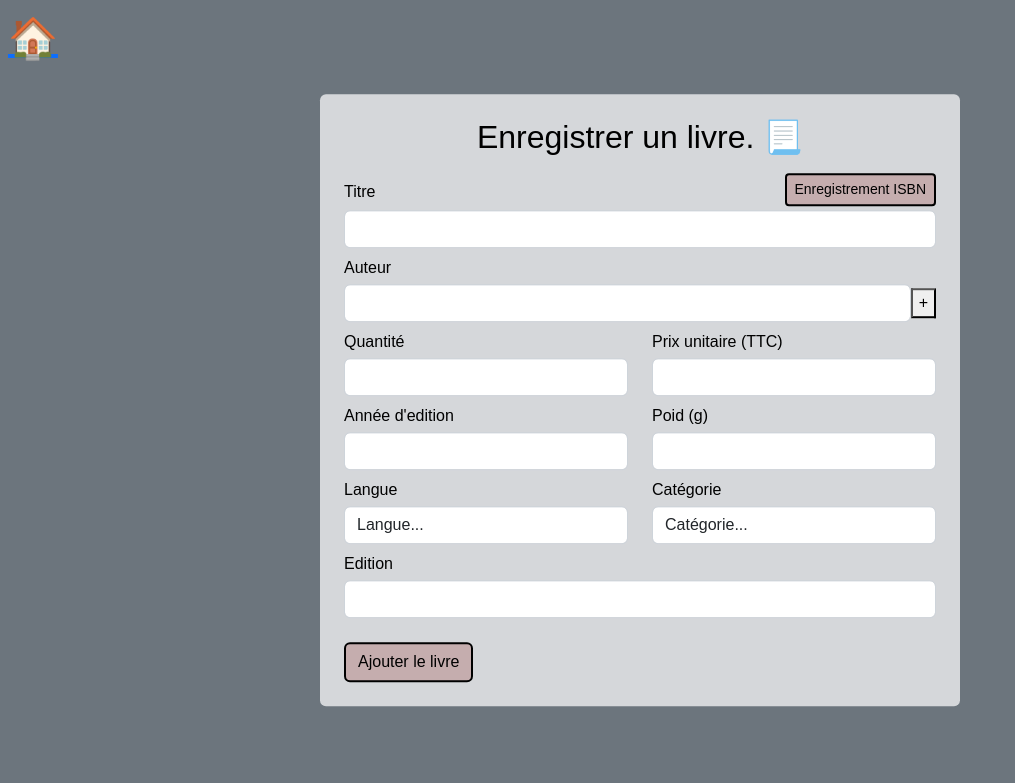
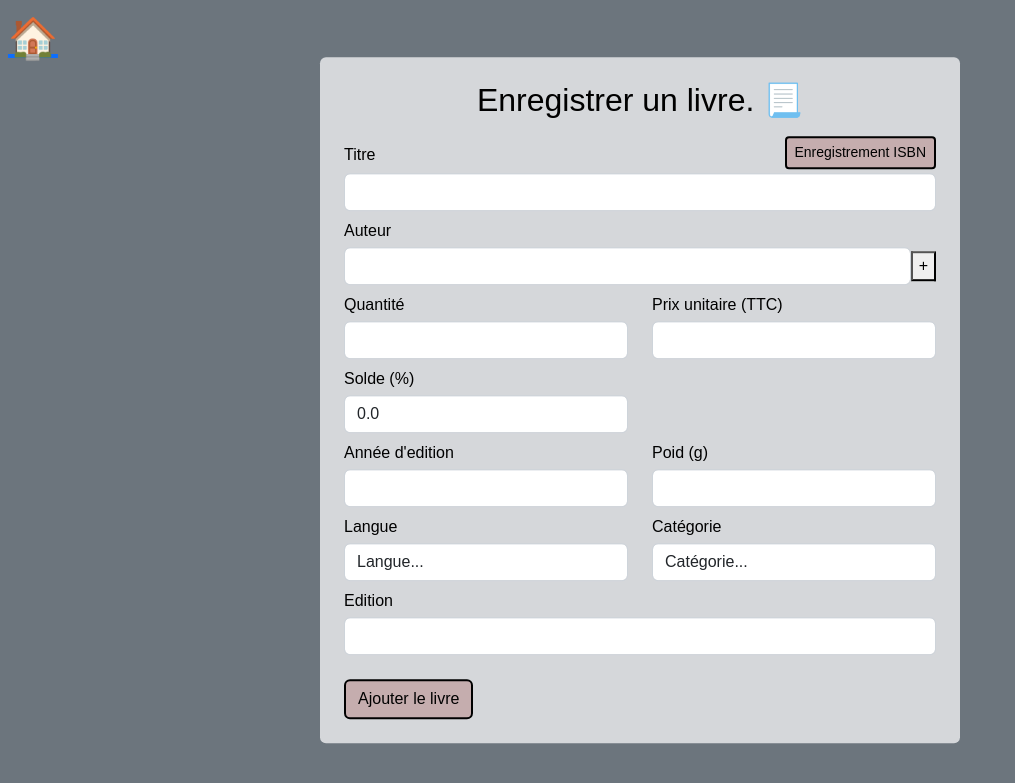
Before and after one commit to gabinforrat/librairie_ru_fr, a Flask app: page /enregistrement in a window 1280 px wide. Shown: the top 783 px of the page, without its empty margins (0-1015 px from the left). Run offline with Flask 3, Linux system fonts and the light colour scheme; some libraries are stand-ins or nearby versions; some web fonts are replaced.

Commit message:
Add price reduction

```diff
--- a/database.sql
+++ b/database.sql
@@ -36,6 +36,7 @@ CREATE TABLE Livre(
 	quantite INTEGER,
 	annee INTEGER,
 	poid REAL,
+	solde REAL,
 	FOREIGN KEY(lang)
 		REFERENCES Langue(idLangue)
 	FOREIGN KEY(edition)
--- a/src/app.py
+++ b/src/app.py
@@ -49,14 +49,6 @@ Retour:
 """
 def calculHT(prixTTC):
 	return (prixTTC/TVA)
-
-########
-# TEST #
-@app.route("/test",methods=["GET","POST"])
-def test():
-	return "Test"
-
-########
 
 @app.route("/",methods=["GET"])
 def main():
@@ -221,10 +213,14 @@ def livre_sauvegarde():
 		"poid" :  0.0,
 		"annee":  int(request.form['annee']),
 		"id_edition" : -1,
+		"solde" : 0.0,
 	}
 	poid = request.form['poid']
 	if poid:
 		livre['poid'] = float(poid)
+	solde = request.form['solde']
+	if solde:
+		livre['solde'] = float(solde)
 
 	livre["id_edition"] = database_enregistrement_edition(edition)
 	id_livre = database_enregistrement_livre(livre)
@@ -245,7 +241,8 @@ def livre_modifie_bd(livre):
 	prixHT = ?,
 	quantite = ?,
 	annee = ?,
-	poid = ?
+	poid = ?,
+	solde = ?
 	WHERE idLivre = ?
 	"""
 
@@ -261,6 +258,7 @@ def livre_modifie_bd(livre):
 		livre["quantite"],
 		livre["annee"],
 		livre["poid"],
+		livre["solde"],
 		livre["id_livre"],
 	)
 	cursor.execute(sqlite_update,sqlite_value)
@@ -274,12 +272,6 @@ def livre_modifie():
 	edition=request.form['edition']
 	auteurs=request.form.getlist("auteur")
 	auteurs_list = []
-	# for a in auteurs:
-	# 	auteurs_list.append({
-	# 		"original" : str(a),
-	# 		"traduit" : transcription_russe_vers_france(a),
-	# 		})
-
 	titre=request.form['titre']
 	titre_traduit = request.form['titre_traduit']
 
@@ -305,11 +297,14 @@ def livre_modifie():
 		"poid" :  0.0,
 		"annee":  int(request.form['annee']),
 		"edition" : id_edition,
-		# "auteurs" : auteurs,
+		"solde" : 0.0
 	}
 	poid = request.form['poid']
 	if poid:
 		livre['poid'] = float(poid)
+	solde = request.form['solde']
+	if solde:
+		livre['solde'] = float(solde)
 
 	livre_modifie_bd(livre)
 
@@ -401,10 +396,10 @@ Retour :
 def database_enregistrement_livre(livre : dir):
 	sqlite_value = (livre['isbn'],livre['titre']['orginal'],livre['titre']['traduit'],
 		livre['langue'],livre['id_edition'],livre['categorie'],livre['prix']['ttc'],livre['prix']['ht'],
-		livre['quantite'],livre['annee'],livre['poid'],)
+		livre['quantite'],livre['annee'],livre['poid'],livre['solde'])
 	sqlite_insert ="""INSERT INTO Livre
-	(ISBN,titreOriginal,titreTraduit,lang,edition,categorie,prixTTC,prixHT,quantite,annee,poid)
-	VALUES(?,?,?,?,?,?,?,?,?,?,?)"""
+	(ISBN,titreOriginal,titreTraduit,lang,edition,categorie,prixTTC,prixHT,quantite,annee,poid,solde)
+	VALUES(?,?,?,?,?,?,?,?,?,?,?,?)"""
 	cursor.execute(sqlite_insert,sqlite_value)
 	connection.commit()
 	cursor.execute("SELECT MAX(idLivre) FROM Livre")
@@ -492,7 +487,7 @@ Returns:
 	- livre (dir) : dictionnaire contenant toutes les informations sur le livre
 """
 def get_info_livre(id : int):
-	sqlite_select_livre = """SELECT L.ISBN, L.titreOriginal, L.titreTraduit, L.quantite, L.prixTTC, LAN.idLangue, LAN.nomLangue, C.idCategorie, C.nomCategorie, L.poid, L.annee, E.idEdition, E.nomEdition
+	sqlite_select_livre = """SELECT L.ISBN, L.titreOriginal, L.titreTraduit, L.quantite, L.prixTTC, LAN.idLangue, LAN.nomLangue, C.idCategorie, C.nomCategorie, L.poid, L.annee, E.idEdition, E.nomEdition, L.solde
 	FROM Livre AS L, Edition AS E, LienAuteurLivre AS LAL, Categorie AS C, Langue AS LAN
 	WHERE L.idLivre = ?
 	AND LAL.idLivre = L.idLivre
@@ -535,8 +530,9 @@ def get_info_livre(id : int):
 		"annee": livre_result[10],
 		"edition" : {
 			"identifiant" : livre_result[11],
-			"nom" : livre_result[12]
-		}
+			"nom" : livre_result[12],
+		},
+		"solde" : livre_result[13],
 	}
 
 	for auteur in auteurs_result:
@@ -776,4 +772,4 @@ def erreur500(e):
 	return "probleme d'execution"
 
 if __name__ == '__main__':
-	app.run(host="0.0.0.0", port="8000", debug=False)
+	app.run(host="0.0.0.0", port="8000", debug=True)
--- a/src/ods_entree.py
+++ b/src/ods_entree.py
@@ -47,6 +47,7 @@ for row in sheet.values:
 		"poid" :  0.0,
 		"annee":  0,
 		"id_edition" : 0,
+		"solde" : 0.0,
 	}
 
 	# Titre
--- a/src/templates/enregistrement_livre.html
+++ b/src/templates/enregistrement_livre.html
@@ -60,6 +60,17 @@
                         <label for="prix" class="mt-2">Prix unitaire (TTC)</label>
                         <input type="number" name="prix" min="0" step="any" class="mt-1 form-control"
                         required />
+                    </div>
+                </div>
+
+                <div class="row slideUp">
+                    <div class="col">
+                      <label for="solde" class="mt-2">Solde (%)</label>
+                      <input type="number" name="solde" min="0" max="100" step="0.01" class="mt-1 form-control"
+                      value="0.0">
+                    </div>
+
+                    <div class="col slideUp">
                     </div>
                 </div>
 
--- a/src/templates/recherche.html
+++ b/src/templates/recherche.html
@@ -38,7 +38,7 @@
 
 						<div class="col text-end">
 							<div class="recherche_prix">
-								<h4>{{livre['prix_ttc']}}€</h4>
+								<h4>{{livre['prix_ttc']-livre['prix_ttc']*(livre['solde']/100)}}€</h4>
 								<h6> Stock : {{livre['quantite']}}</h6>
 							</div>
 						</div>
```
Also changed, not shown: src/templates/modification_livre.html (+13 -4 lines), src/templates/page_livre.html (+14 -0 lines), 1 other file.
